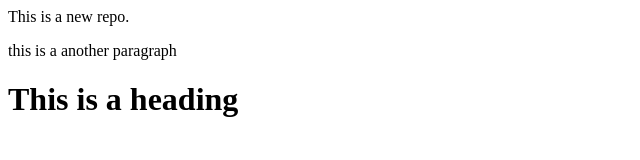
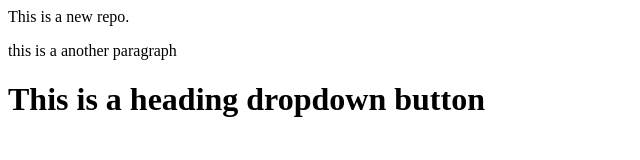
Before and after one commit to Muskan0003/localrepo, a plain HTML site: page index.html in a window 1280 px wide. Shown: the whole page, without its empty margins (0-640 px from the left). Drawn offline with Linux system fonts and the light colour scheme.

```diff
--- a/index.html
+++ b/index.html
@@ -1,3 +1,3 @@
 <p>This is a new repo.</p>
 <p>this is a another paragraph</p>
-<h1>This is a heading</h1>
+<h1>This is a heading dropdown button </h1>
```
